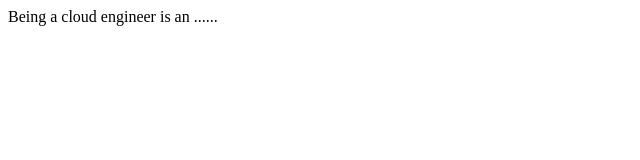
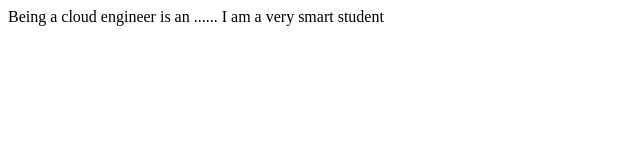
Before and after one commit to faithyife/CloudCode, a plain HTML site: page index.html in a window 1280 px wide. Shown: the whole page, without its empty margins (0-640 px from the left). Drawn offline with Linux system fonts and the light colour scheme.

Commit message:
new branch

```diff
--- a/index.html
+++ b/index.html
@@ -7,5 +7,7 @@
 </head>
 <body>
   Being a cloud engineer is an ......
+
+  I am a very smart student
 </body>
 </html>
```
